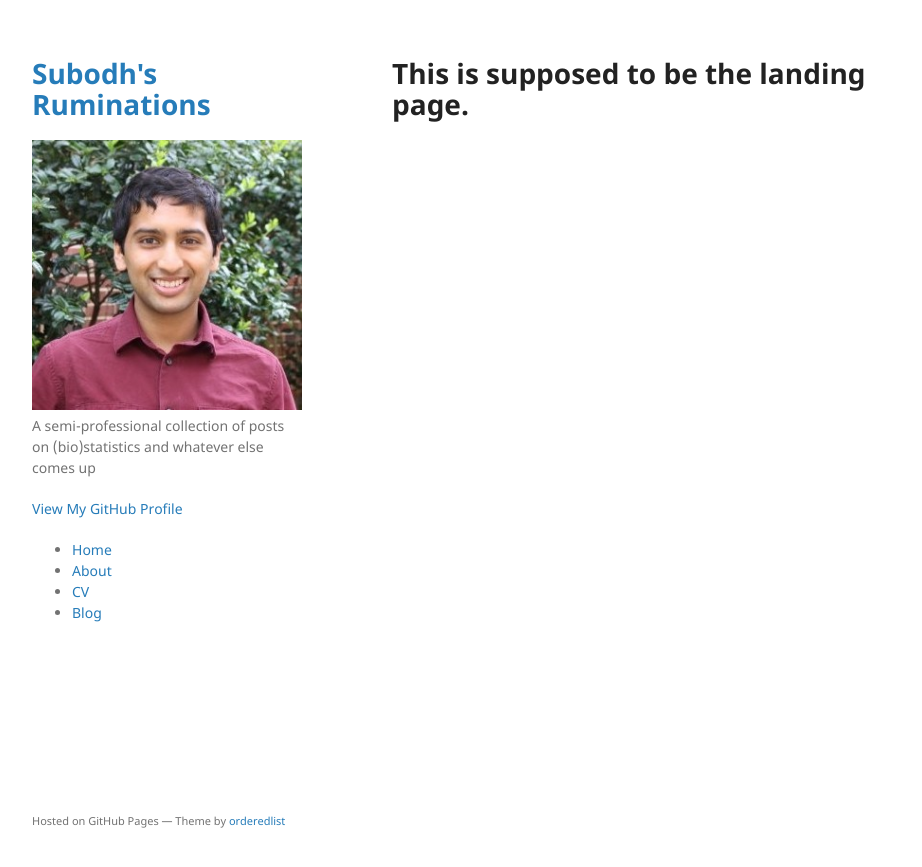
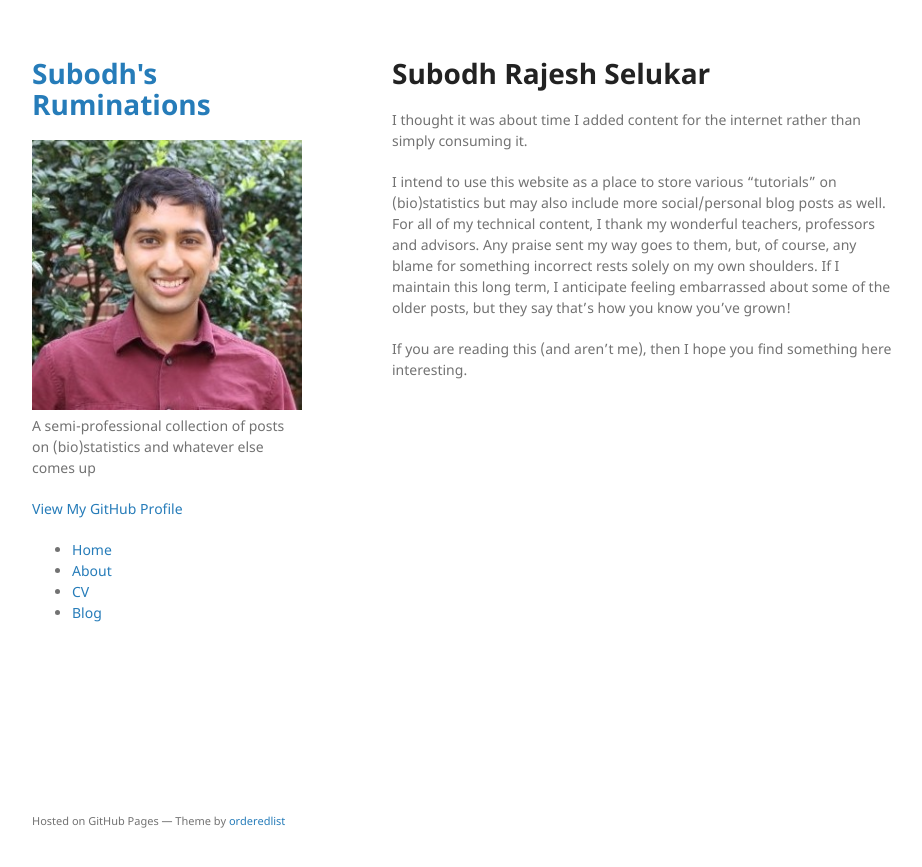
Before and after one commit to srselukar/srselukar.github.io, a Jekyll site: the page built from index.md, in a window 1280 px wide. Shown: the top 867 px of the page, without its empty margins (178-1100 px from the left). Built offline with Jekyll 4.4.1, drawn with Linux system fonts in a browser that asks for light colours; our own code applies the rules of GitHub Pages for plain Markdown files.

Commit message:
Update index.md

```diff
--- a/index.md
+++ b/index.md
@@ -2,4 +2,10 @@
 layout: default
 ---
 
-# This is supposed to be the landing page.
+# Subodh Rajesh Selukar
+
+I thought it was about time I added content for the internet rather than simply consuming it.
+
+I intend to use this website as a place to store various "tutorials" on (bio)statistics but may also include more social/personal blog posts as well. For all of my technical content, I thank my wonderful teachers, professors and advisors. Any praise sent my way goes to them, but, of course, any blame for something incorrect rests solely on my own shoulders. If I maintain this long term, I anticipate feeling embarrassed about some of the older posts, but they say that's how you know you've grown!
+
+If you are reading this (and aren't me), then I hope you find something here interesting.
```
